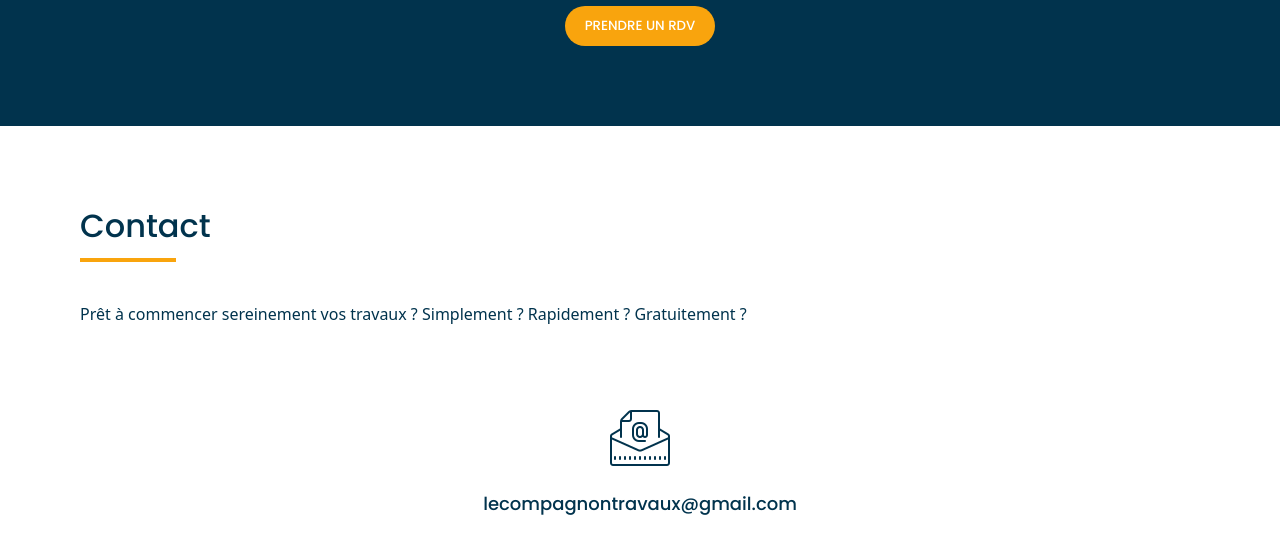
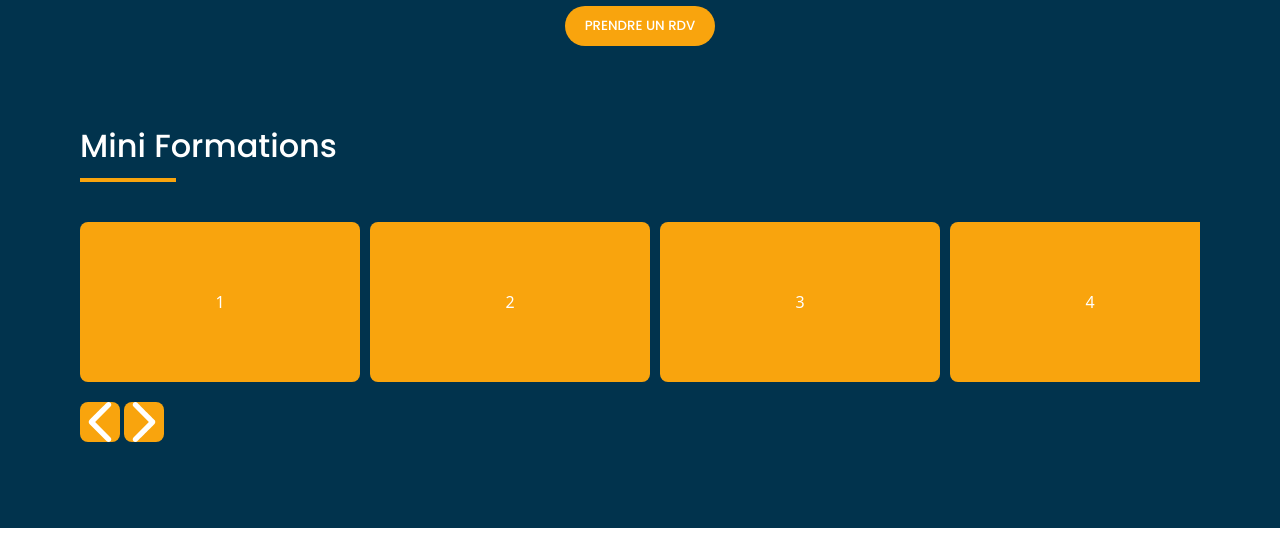
Before and after one commit to Maelle05/le-compagnon-travaux, a plain HTML site: page index.html in a window 1280 px wide. Shown: the part 4260-4815 px from the top of the page. Drawn offline with nearby package versions, Linux system fonts and the light colour scheme.

Commit message:
feat(): mini formations slider  wip

```diff
--- a/index.html
+++ b/index.html
@@ -11,6 +11,7 @@
     <!-- Script Embla -->
     <script src="https://unpkg.com/embla-carousel/embla-carousel.umd.js"></script>
     <script src="https://unpkg.com/embla-carousel-autoplay/embla-carousel-autoplay.umd.js"></script>
+    <script src="https://cdn.jsdelivr.net/npm/embla-carousel/embla-carousel-arrow-buttons/embla-carousel-arrow-buttons.umd.js"></script>
     <!-- Script Tailwindcss -->
     <script src="https://cdn.jsdelivr.net/npm/@tailwindcss/browser@4"></script>
   </head>
@@ -411,6 +412,75 @@
         <a class="poppins-medium button" href="#contact">Prendre un RDV</a>
       </div>
     </section>
+    <!-- Mini Formations -->
+    <section class="p-10 pt-0 md:p-20 md:pt-0 bg-dark-blue color-white">
+      <h2 class="poppins-medium">Mini Formations</h2>
+      <hr class="w-24 h-[4px] bg-orange border-none mt-3" />
+      <section class="embla2 mt-10">
+        <div class="embla2__viewport">
+          <div class="embla2__container">
+            <div
+              class="embla2__slide flex-[0_0_25%] rounded-lg flex flex-col justify-center items-center gap-3"
+            >
+              <div class="embla2__slide__number">1</div>
+            </div>
+            <div
+              class="embla2__slide flex-[0_0_25%] rounded-lg flex flex-col justify-center items-center gap-3"
+            >
+              <div class="embla2__slide__number">2</div>
+            </div>
+            <div
+              class="embla2__slide flex-[0_0_25%] rounded-lg flex flex-col justify-center items-center gap-3"
+            >
+              <div class="embla2__slide__number">3</div>
+            </div>
+            <div
+              class="embla2__slide flex-[0_0_25%] rounded-lg flex flex-col justify-center items-center gap-3"
+            >
+              <div class="embla2__slide__number">4</div>
+            </div>
+            <div
+              class="embla2__slide flex-[0_0_25%] rounded-lg flex flex-col justify-center items-center gap-3"
+            >
+              <div class="embla2__slide__number">5</div>
+            </div>
+            <div
+              class="embla2__slide flex-[0_0_25%] rounded-lg flex flex-col justify-center items-center gap-3"
+            >
+              <div class="embla2__slide__number">6</div>
+            </div>
+          </div>
+        </div>
+
+        <div class="embla2__controls mt-5">
+          <div class="embla2__buttons">
+            <button
+              class="embla2__button bg-orange rounded-lg size-10 embla2__button--prev"
+              type="button"
+            >
+              <svg class="embla2__button__svg" viewBox="0 0 532 532">
+                <path
+                  fill="currentColor"
+                  d="M355.66 11.354c13.793-13.805 36.208-13.805 50.001 0 13.785 13.804 13.785 36.238 0 50.034L201.22 266l204.442 204.61c13.785 13.805 13.785 36.239 0 50.044-13.793 13.796-36.208 13.796-50.002 0a5994246.277 5994246.277 0 0 0-229.332-229.454 35.065 35.065 0 0 1-10.326-25.126c0-9.2 3.393-18.26 10.326-25.2C172.192 194.973 332.731 34.31 355.66 11.354Z"
+                ></path>
+              </svg>
+            </button>
+
+            <button
+              class="embla2__button bg-orange rounded-lg size-10 embla2__button--next"
+              type="button"
+            >
+              <svg class="embla2__button__svg" viewBox="0 0 532 532">
+                <path
+                  fill="currentColor"
+                  d="M176.34 520.646c-13.793 13.805-36.208 13.805-50.001 0-13.785-13.804-13.785-36.238 0-50.034L330.78 266 126.34 61.391c-13.785-13.805-13.785-36.239 0-50.044 13.793-13.796 36.208-13.796 50.002 0 22.928 22.947 206.395 206.507 229.332 229.454a35.065 35.065 0 0 1 10.326 25.126c0 9.2-3.393 18.26-10.326 25.2-45.865 45.901-206.404 206.564-229.332 229.52Z"
+                ></path>
+              </svg>
+            </button>
+          </div>
+        </div>
+      </section>
+    </section>
     <!-- Contact -->
     <section class="m-10 mt-20 md:m-20 color-dark-blue" id="contact">
       <h2 class="poppins-medium">Contact</h2>
--- a/script.js
+++ b/script.js
@@ -1,8 +1,10 @@
 const emblaNode = document.querySelector(".embla");
+const embla2Node = document.querySelector(".embla2");
 const dotsNode = document.querySelector(".embla__dots");
 const options = { loop: true };
 const plugins = [EmblaCarouselAutoplay()];
 const emblaApi = EmblaCarousel(emblaNode, options, plugins);
+const embla2Api = EmblaCarousel(embla2Node, options);
 
 // console.log(emblaApi.slideNodes()); // Access API
 
@@ -27,3 +29,9 @@ dots.forEach((dot, i) =>
 
 emblaApi.on("select", setSelectedDot);
 setSelectedDot();
+
+// Slider 2 button
+const prevBtnNode = embla2Node.querySelector(".embla2__button--prev");
+const nextBtnNode = embla2Node.querySelector(".embla2__button--next");
+prevBtnNode.addEventListener("click", () => embla2Api.scrollPrev());
+nextBtnNode.addEventListener("click", () => embla2Api.scrollNext());
--- a/style.css
+++ b/style.css
@@ -95,7 +95,8 @@ html {
 }
 
 /* SLIDER */
-.embla {
+.embla,
+.embla2 {
   position: relative;
   overflow: hidden;
 }
@@ -105,9 +106,21 @@ html {
   height: 80vh;
 }
 
+.embla2__container {
+  display: flex;
+  gap: 10px;
+  height: 20vh;
+}
+
 .embla__slide {
   position: relative;
   flex: 0 0 100%;
+  height: 100%;
+  min-width: 0;
+}
+
+.embla2__slide {
+  background-color: #f9a40d;
   height: 100%;
   min-width: 0;
 }
```
